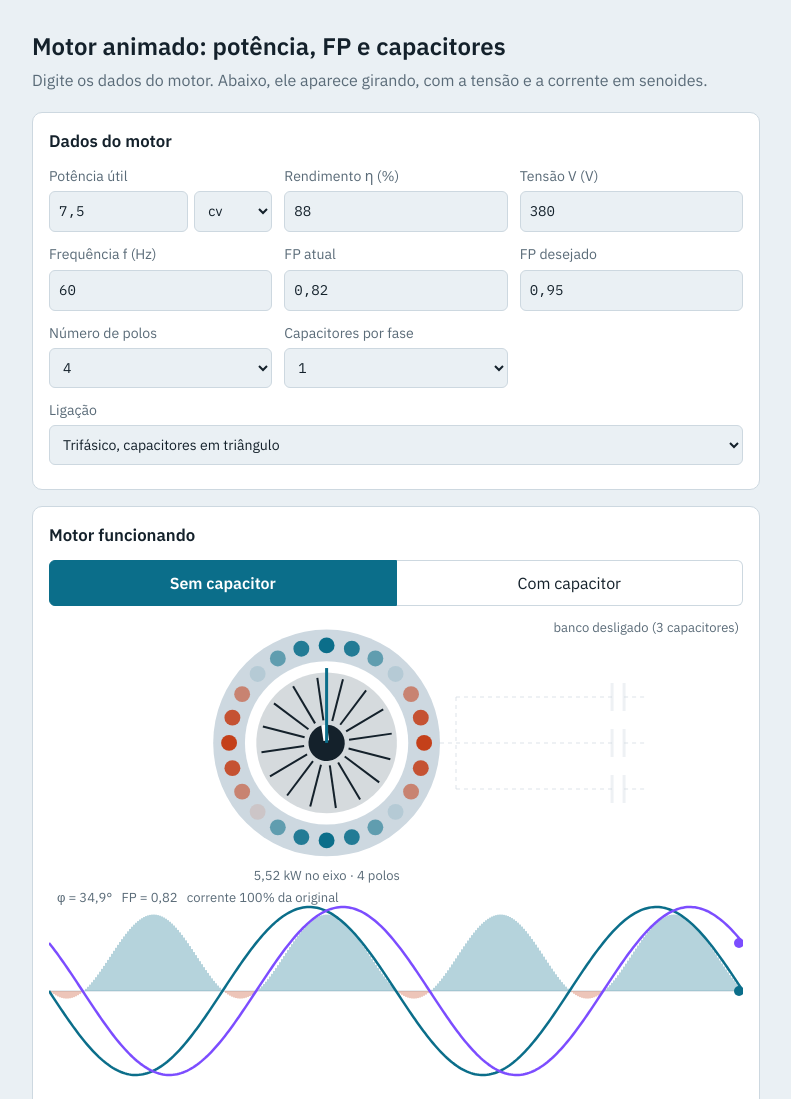
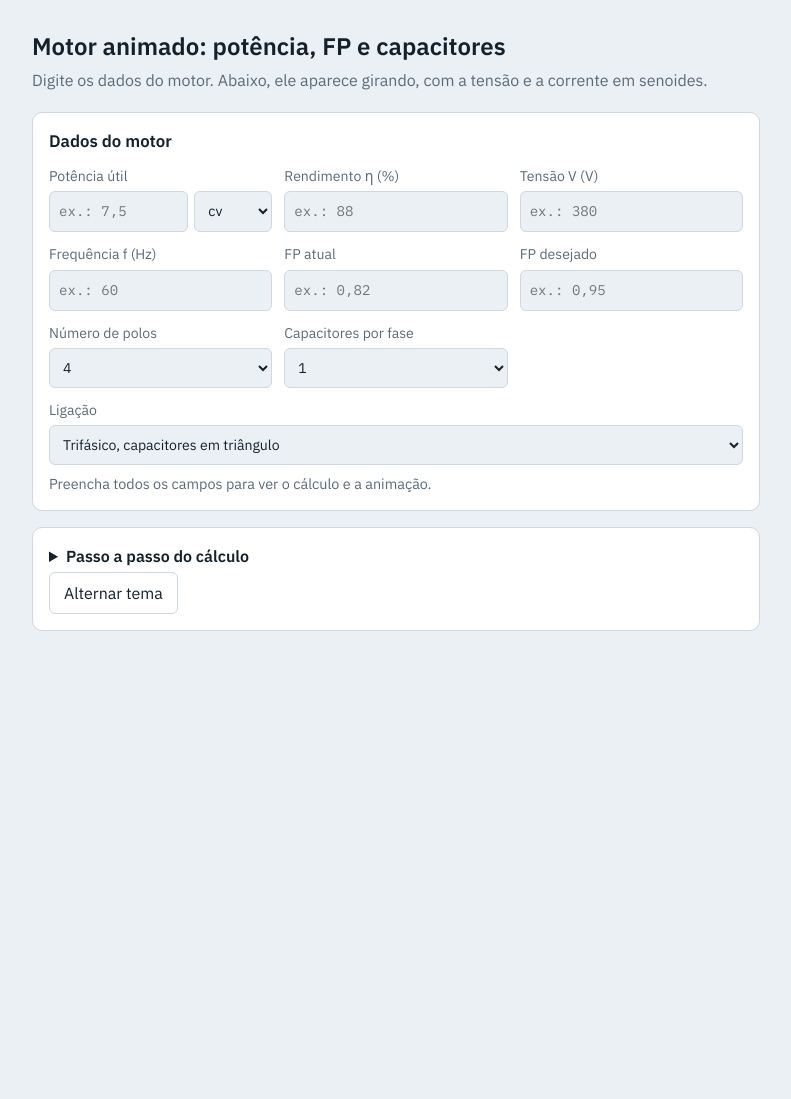
Before and after one commit to pesnx1br/motor-animado, a plain HTML site: page index.html in a window 1280 px wide. Shown: the top 1099 px of the page, without its empty margins (244-1035 px from the left). After the commit the page ends 800 px from the top, so only its background shows below. Drawn offline with Linux system fonts and the light colour scheme.

Commit message:
Add files via upload

```diff
--- a/index.html
+++ b/index.html
@@ -16,12 +16,12 @@
 <h2>Dados do motor</h2>
 <div class="grid">
 <label>Potência útil
-<div class="row"><input id="pu" inputmode="decimal" value="7,5"><select id="un"><option value="1">W</option><option value="1000">kW</option><option value="735.5" selected>cv</option><option value="745.7">hp</option></select></div></label>
-<label>Rendimento η (%)<input id="eta" inputmode="decimal" value="88"></label>
-<label>Tensão V (V)<input id="v" inputmode="decimal" value="380"></label>
-<label>Frequência f (Hz)<input id="f" inputmode="decimal" value="60"></label>
-<label>FP atual<input id="fp1" inputmode="decimal" value="0,82"></label>
-<label>FP desejado<input id="fp2" inputmode="decimal" value="0,95"></label>
+<div class="row"><input id="pu" inputmode="decimal" placeholder="ex.: 7,5"><select id="un"><option value="1">W</option><option value="1000">kW</option><option value="735.5" selected>cv</option><option value="745.7">hp</option></select></div></label>
+<label>Rendimento η (%)<input id="eta" inputmode="decimal" placeholder="ex.: 88"></label>
+<label>Tensão V (V)<input id="v" inputmode="decimal" placeholder="ex.: 380"></label>
+<label>Frequência f (Hz)<input id="f" inputmode="decimal" placeholder="ex.: 60"></label>
+<label>FP atual<input id="fp1" inputmode="decimal" placeholder="ex.: 0,82"></label>
+<label>FP desejado<input id="fp2" inputmode="decimal" placeholder="ex.: 0,95"></label>
 <label>Número de polos<select id="pol"><option>2</option><option selected>4</option><option>6</option><option>8</option></select></label>
 <label>Capacitores por fase<select id="ncap"><option>1</option><option>2</option><option>3</option><option>4</option><option>5</option><option>6</option></select></label>
 <label class="wide" style="grid-column:1/-1">Ligação
@@ -49,7 +49,7 @@
 <p class="note" id="note"></p>
 </section>
 
-<section>
+<section id="tri">
 <h2>Triângulo de potências (ângulo φ)</h2>
 <canvas id="ct" aria-label="Triângulo de potências antes e depois da correção" role="img"></canvas>
 <p class="note">O ângulo φ diminui quando o capacitor reduz a potência reativa. A parte em destaque é a potência reativa Qc fornecida pelo banco.</p>
--- a/script.js
+++ b/script.js
@@ -6,7 +6,12 @@ function sci(x){var a=Math.abs(x);if(a>=1)return fmt(x,3)+' F';if(a>=1e-3)return
 function step(n,t,f,r){return '<div class="step"><div class="t">'+n+'. '+t+'</div><div class="f">'+f+'</div><div class="r">'+r+'</div></div>'}
 var M=null,on=false,mix=0;
 
+function vis(v){['show','tri'].forEach(function(i){$(i).style.display=v?'':'none'})}
 function calc(){
+ if(['pu','eta','v','f','fp1','fp2'].some(function(i){return $(i).value.trim()===''})){
+  $('err').style.color='var(--mut)';$('err').textContent='Preencha todos os campos para ver o cálculo e a animação.';
+  vis(false);M=null;$('steps').innerHTML='';$('final').innerHTML='';$('note').textContent='';return}
+ $('err').style.color='';
  var pu=num('pu')*Number($('un').value),eta=num('eta')/100,V=num('v'),fr=num('f'),fp1=num('fp1'),fp2=num('fp2'),lig=$('lig').value,pol=Number($('pol').value),e='';
  if(!(pu>0))e='Informe uma potência útil maior que zero.';
  else if(!(eta>0&&eta<=1))e='O rendimento deve estar entre 0 e 100%.';
@@ -16,7 +21,8 @@ function calc(){
  else if(!(fp2>0&&fp2<=1))e='O FP desejado deve estar entre 0 e 1.';
  else if(fp2<=fp1)e='O FP desejado precisa ser maior que o FP atual.';
  $('err').textContent=e;
- if(e){M=null;$('steps').innerHTML='';$('final').innerHTML='';$('note').textContent='';return}
+ if(e){vis(false);M=null;$('steps').innerHTML='';$('final').innerHTML='';$('note').textContent='';return}
+ vis(true);
  var P=pu/eta,S1=P/fp1,Q1=Math.sqrt(Math.max(S1*S1-P*P,0)),S2=P/fp2,Q2=Math.sqrt(Math.max(S2*S2-P*P,0));
  var phi1=Math.acos(fp1),phi2=Math.acos(fp2),Qc=Q1-Q2,k=lig==='mono'?1:3,Vc=lig==='tri_y'?V/Math.sqrt(3):V;
  var Qcap=Qc/k,Xc=Vc*Vc/Qcap,C=1/(2*Math.PI*fr*Xc);
```
